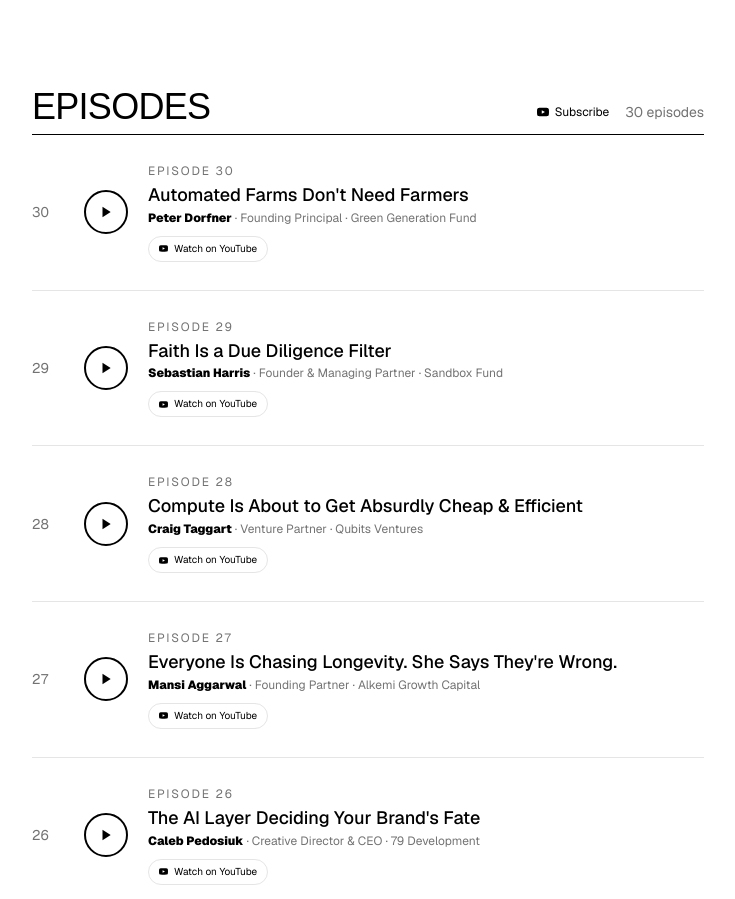
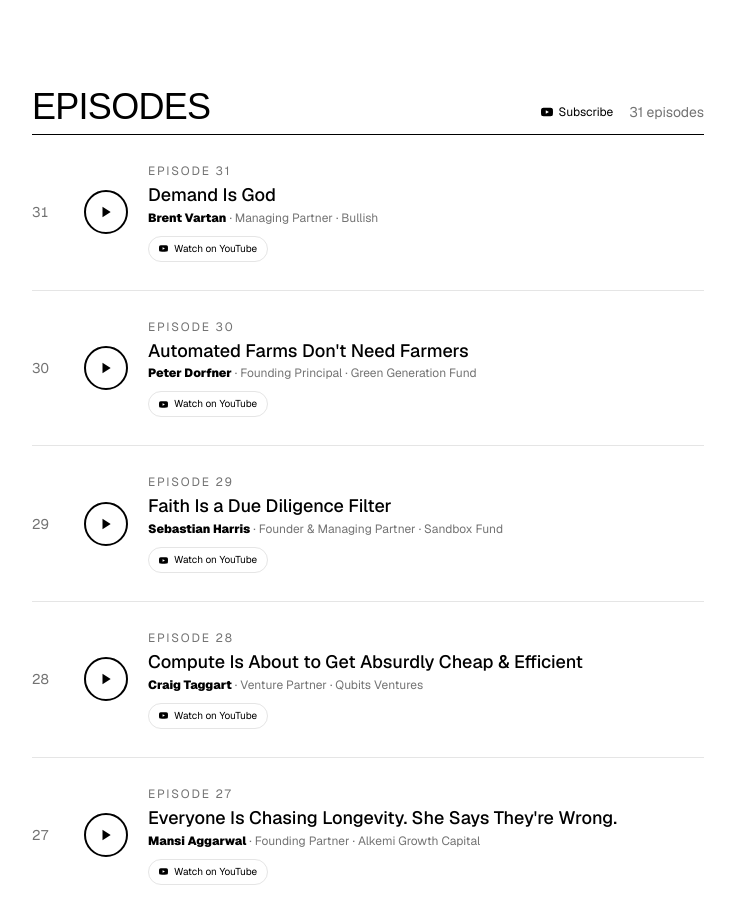
Before and after one commit to SacredProtocol/superlative-podcast, a Next.js app: page / in a window 1280 px wide. Shown: the part 840-1739 px from the top of the page, without its empty margins (272-1007 px from the left). Built offline with nearby package versions, Linux system fonts and the light colour scheme; a web font is replaced by a local one.

Commit message:
feat: add Episode 31 (Brent Vartan)
Co-Authored-By: Claude Opus 4.7 (1M context) <noreply@anthropic.com>

```diff
--- a/src/config.ts
+++ b/src/config.ts
@@ -22,6 +22,14 @@ export const siteConfig = {
   // Featured episodes — add new episodes at the top
   // xUrl: X broadcast or post link | youtubeUrl: YouTube video or livestream link
   episodes: [
+    {
+      title: "Episode 31",
+      episodeTitle: "Demand Is God",
+      guest: "Brent Vartan",
+      guestTitle: "Managing Partner",
+      guestCompany: "Bullish",
+      youtubeUrl: "https://www.youtube.com/live/JLBxRxReEuI",
+    },
     {
       title: "Episode 30",
       episodeTitle: "Automated Farms Don't Need Farmers",
```
